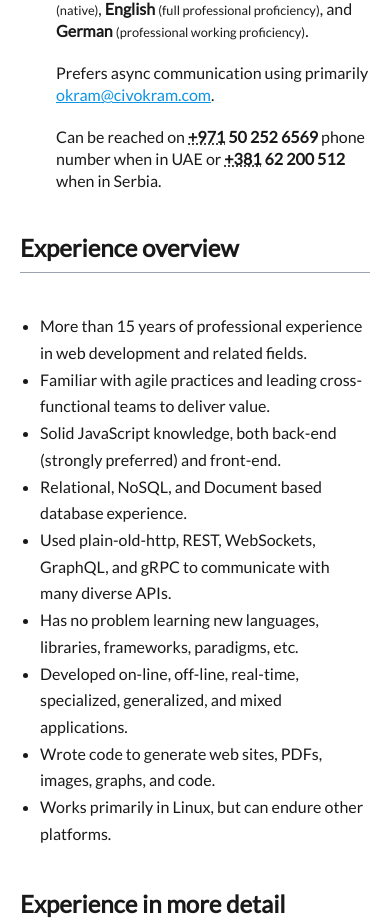
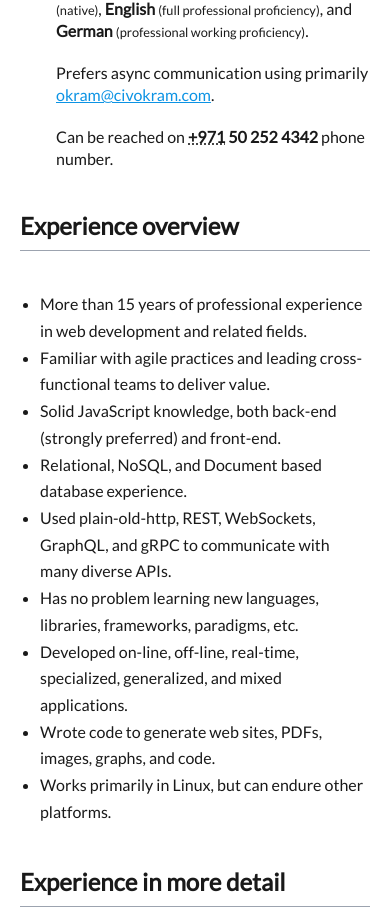
Before and after one commit to markomarkovic/cv, a Vue app: page / in a window 390 px wide. Shown: the part 779-1702 px from the top of the page. Built offline with nearby package versions, Linux system fonts and the light colour scheme.

Commit message:
Update the phone number

```diff
--- a/src/facts/quickFacts.js
+++ b/src/facts/quickFacts.js
@@ -19,7 +19,8 @@ export default [
   },
   {
     icon: 'i-tabler-phone?bg',
-    text: 'Can be reached on <b><abbr title="UAE">+971</abbr>&nbsp;50&nbsp;252&nbsp;6569</b> phone number when in UAE or <b><abbr title="Serbia">+381</abbr>&nbsp;62&nbsp;200&nbsp;512</b> when in Serbia.',
-    // text: 'Can be reached on <b><abbr title="Serbia">+381</abbr>&nbsp;62&nbsp;200&nbsp;512</b> phone number when in Serbia, or <b><abbr title="UAE">+971</abbr>&nbsp;50&nbsp;252&nbsp;6569</b> when in UAE.',
+    text: 'Can be reached on <b><abbr title="UAE">+971</abbr>&nbsp;50&nbsp;252&nbsp;4342</b> phone number.',
+    // text: 'Can be reached on <b><abbr title="UAE">+971</abbr>&nbsp;50&nbsp;252&nbsp;4342</b> phone number when in UAE or <b><abbr title="Serbia">+381</abbr>&nbsp;62&nbsp;200&nbsp;512</b> when in Serbia.',
+    // text: 'Can be reached on <b><abbr title="Serbia">+381</abbr>&nbsp;62&nbsp;200&nbsp;512</b> phone number when in Serbia, or <b><abbr title="UAE">+971</abbr>&nbsp;50&nbsp;252&nbsp;4342</b> when in UAE.',
   },
 ]
```
